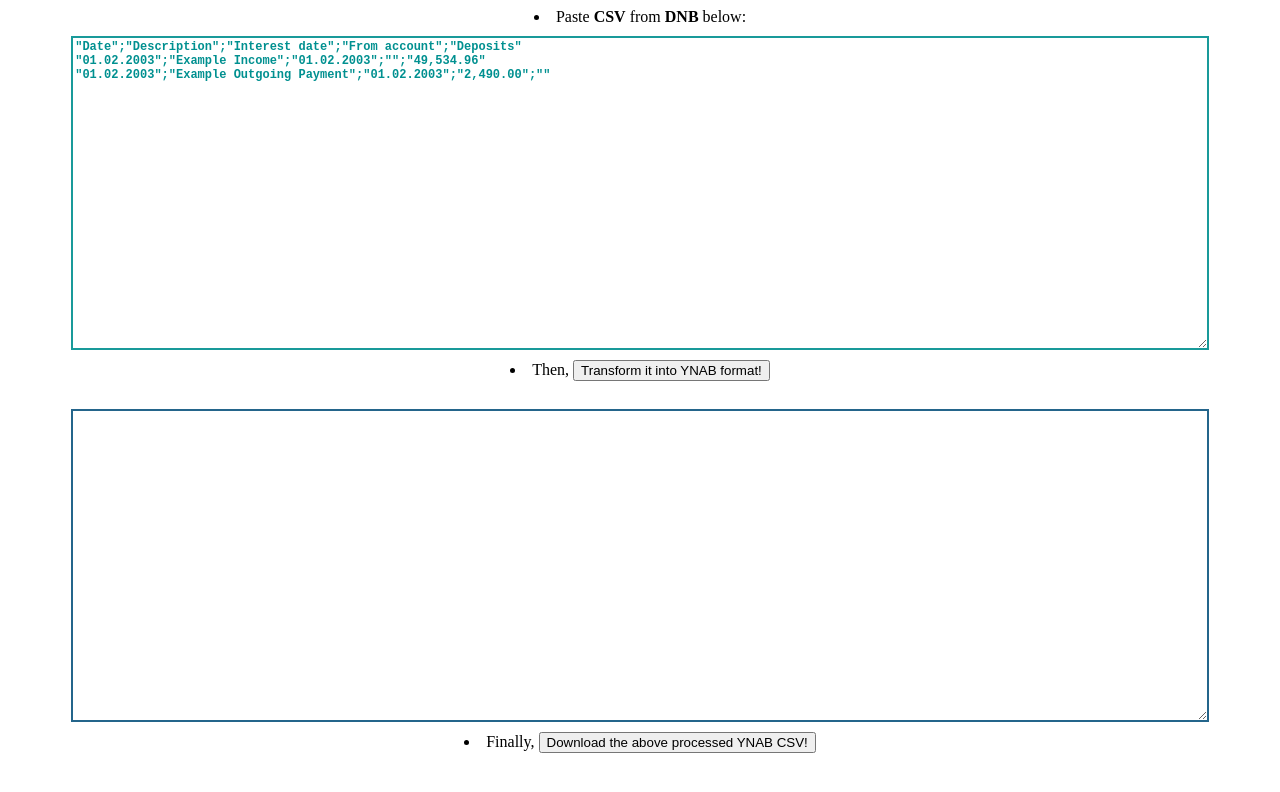
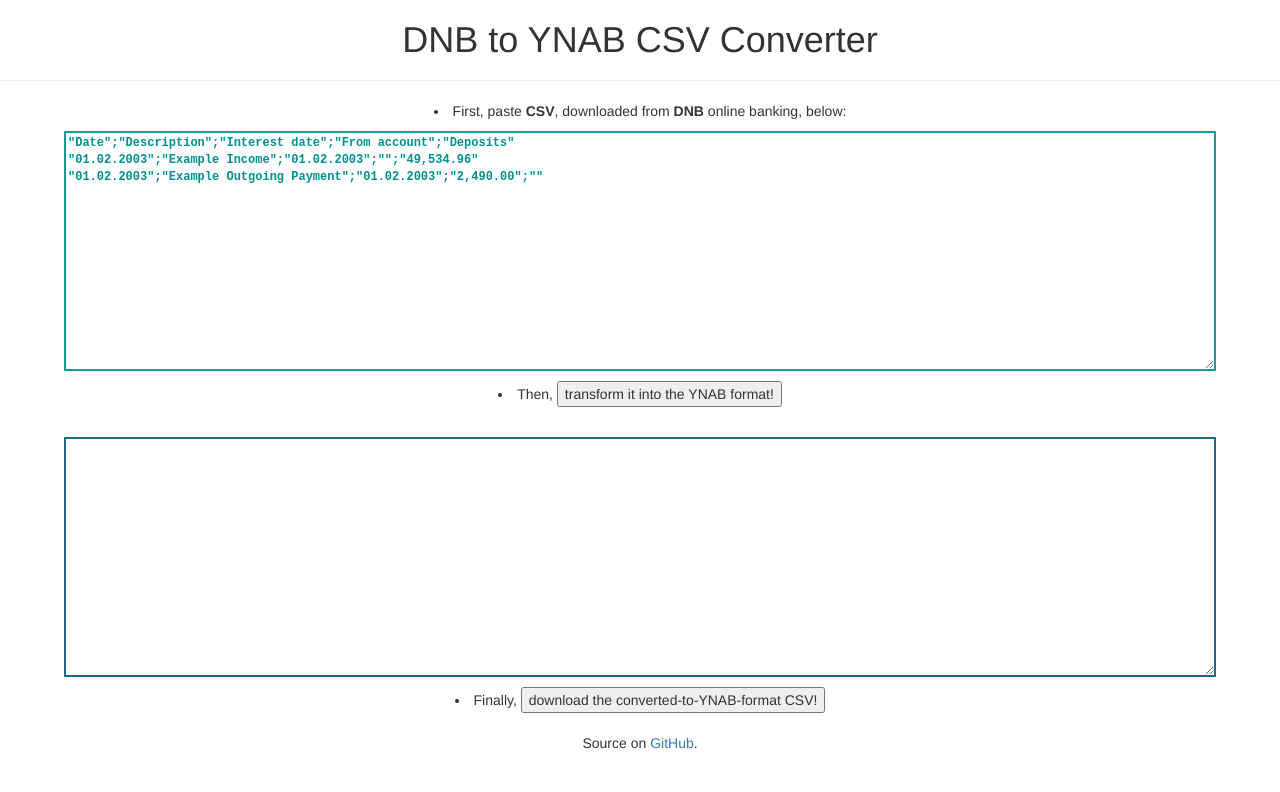
Before and after one commit to cronin101/DNB2YNAB-TypeScript, a website built with webpack: page index.html in a window 1280 px wide. Built offline with nearby package versions, Linux system fonts and the light colour scheme.

Commit message:
Added some polish to the page

```diff
--- a/index.html
+++ b/index.html
@@ -1,5 +1,6 @@
 <html>
   <head>
+    <link rel="stylesheet" href="https://maxcdn.bootstrapcdn.com/bootstrap/3.3.5/css/bootstrap.min.css">
     <script src="target/bundle.js"></script>
 
     <style>
@@ -12,7 +13,7 @@
         font-weight: bold;
         font-size: 12px;
         width: 90%;
-        height: 40%;
+        height: 30%;
         margin: 10px;
       }
 
@@ -31,16 +32,20 @@
   </head>
 
   <body>
-    <li>Paste <strong>CSV</strong> from <strong>DNB</strong> below:</li>
+    <h1>DNB to YNAB CSV Converter</h1>
+    <hr></hr>
+    <li>First, paste <strong>CSV</strong>, downloaded from <strong>DNB</strong> online banking, below:</li>
     <textarea class="dnb" id="source">
 "Date";"Description";"Interest date";"From account";"Deposits"
 "01.02.2003";"Example Income";"01.02.2003";"";"49,534.96"
 "01.02.2003";"Example Outgoing Payment";"01.02.2003";"2,490.00";""</textarea>
     <br/>
-    <li>Then, <button class="green" id="transform">Transform it into YNAB format!</button></li>
+    <li>Then, <button class="green" id="transform">transform it into the YNAB format!</button></li>
     <br/>
     <textarea class="ynab" id="target"></textarea>
     <br/>
-    <li>Finally, <button class="green" id="download">Download the above processed YNAB CSV!</button></li>
+    <li>Finally, <button class="green" id="download">download the converted-to-YNAB-format CSV!</button></li>
+    <br/>
+    <footer>Source on <a href="https://github.com/cronin101/DNB2YNAB-TypeScript/blob/gh-pages/source/app.ts">GitHub</a>.</footer>
   </body>
 </html>
```
